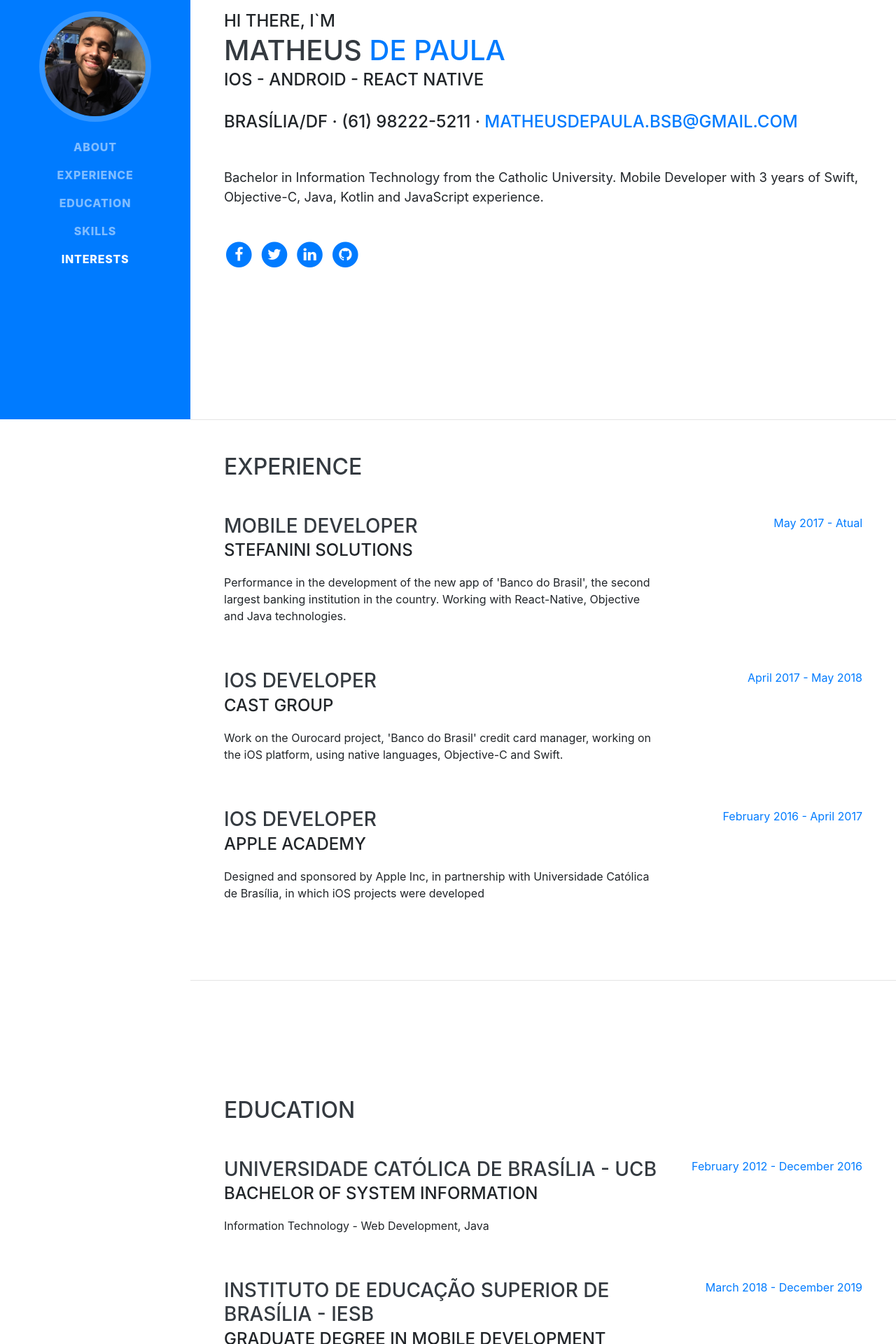
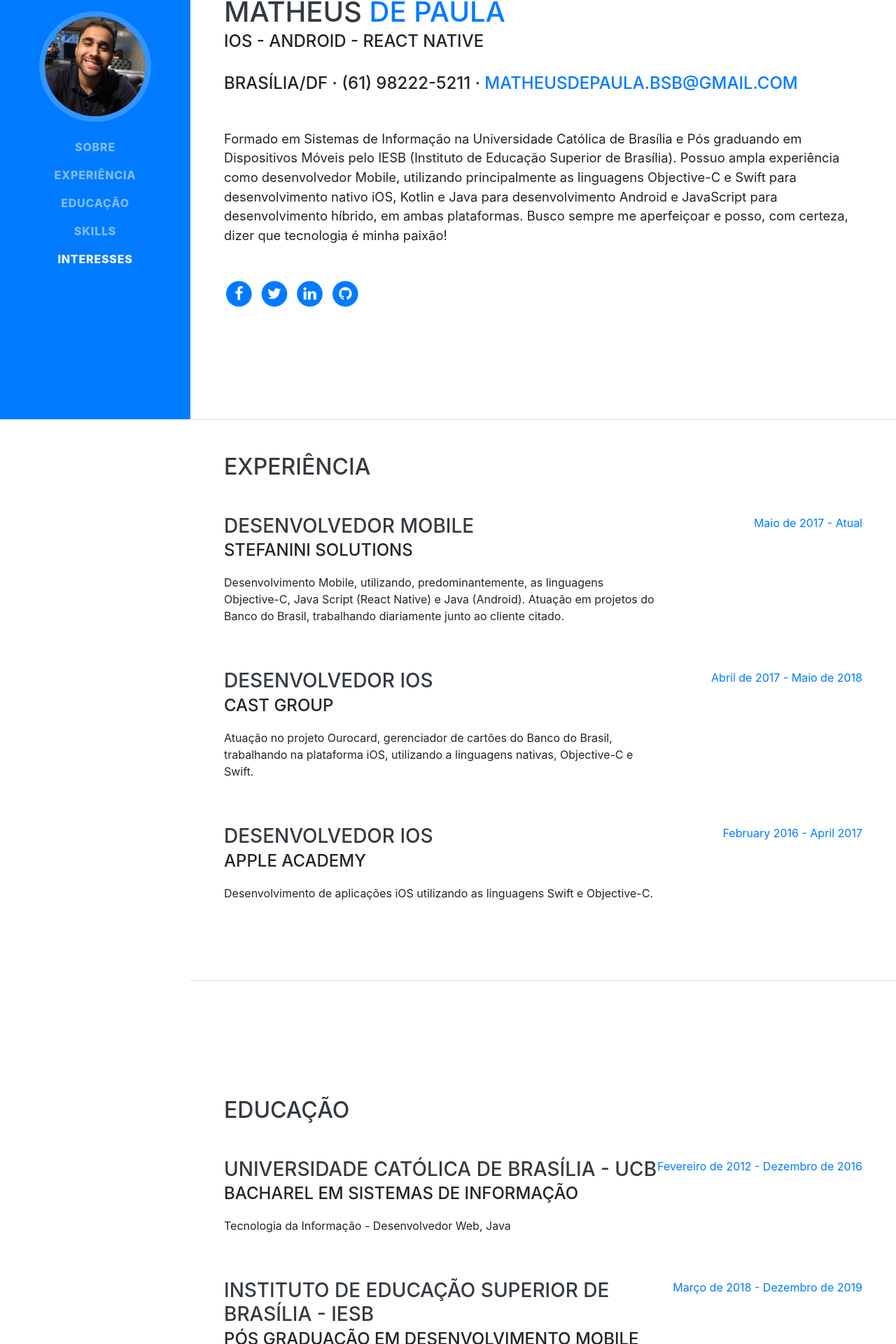
Before and after one commit to matheusdepaula/My-Portifolio, a Vue app: page / in a window 1280 px wide. Shown: the part 201-2121 px from the top of the page at 70% size. Built offline with nearby package versions, Linux system fonts and the light colour scheme; a web font is replaced by a local one.

Commit message:
Portuguese version

```diff
--- a/src/App.vue
+++ b/src/App.vue
@@ -13,19 +13,19 @@
       <div class="collapse navbar-collapse" id="navbarSupportedContent">
         <ul class="navbar-nav">
           <li class="nav-item">
-            <a class="nav-link js-scroll-trigger" href="#about">About</a>
+            <a class="nav-link js-scroll-trigger" href="#about">Sobre</a>
           </li>
           <li class="nav-item">
-            <a class="nav-link js-scroll-trigger" href="#experience">Experience</a>
+            <a class="nav-link js-scroll-trigger" href="#experience">Experiência</a>
           </li>
           <li class="nav-item">
-            <a class="nav-link js-scroll-trigger" href="#education">Education</a>
+            <a class="nav-link js-scroll-trigger" href="#education">Educação</a>
           </li>
           <li class="nav-item">
             <a class="nav-link js-scroll-trigger" href="#skills">Skills</a>
           </li>
           <li class="nav-item">
-            <a class="nav-link js-scroll-trigger" href="#interests">Interests</a>
+            <a class="nav-link js-scroll-trigger" href="#interests">Interesses</a>
           </li>
           <!-- <li class="nav-item">
             <a class="nav-link js-scroll-trigger" href="#awards">Awards</a>
@@ -88,7 +88,7 @@
 
       <section class="resume-section p-3 p-lg-5 d-flex flex-column" id="experience">
         <div class="my-auto">
-          <h2 class="mb-5">Experience</h2>
+          <h2 class="mb-5">Experiência</h2>
 
           <div class="resume-item d-flex flex-column flex-md-row mb-5" v-for="job in experience" :key="job.description">
             <div class="resume-content mr-auto">
@@ -107,7 +107,7 @@
 
       <section class="resume-section p-3 p-lg-5 d-flex flex-column" id="education">
         <div class="my-auto">
-          <h2 class="mb-5">Education</h2>
+          <h2 class="mb-5">Educação</h2>
 
           <div class="resume-item d-flex flex-column flex-md-row mb-5" v-for="educationInfo in education" :key="educationInfo.description">
             <div class="resume-content mr-auto">
@@ -130,7 +130,7 @@
         <div class="my-auto">
           <h2 class="mb-5">Skills</h2>
 
-          <div class="subheading mb-3">Programming Languages &amp; Tools</div>
+          <div class="subheading mb-3">Linguagens de Programação &amp; Ferramentas</div>
           <ul class="list-inline list-icons">
             <li class="list-inline-item">
               <i class="devicons devicons-android"></i>
@@ -183,7 +183,7 @@
 
       <section class="resume-section p-3 p-lg-5 d-flex flex-column" id="interests">
         <div class="my-auto">
-          <h2 class="mb-5">Interests</h2>
+          <h2 class="mb-5">Interesses</h2>
             <div class="resume-item d-flex flex-column flex-md-row mb-3" v-for="item in interests" :key="item.description">
               <p>{{ item.detail }}</p>
             </div>
@@ -234,32 +234,32 @@
   data () {
     return {
       title: 'My portfolio',
-      welcome: 'Hi there, I`M',
+      welcome: 'Olá, Eu sou o',
       name: 'MATHEUS',
       surname: 'DE PAULA',
       technologies: 'iOS - Android - React Native',
       info: 'Brasília/DF · (61) 98222-5211 ·',
       email: 'matheusdepaula.bsb@gmail.com',
-      aboutMe: 'Bachelor in Information Technology from the Catholic University. Mobile Developer with 3 years of Swift, Objective-C, Java, Kotlin and JavaScript experience.',
+      aboutMe: 'Formado em Sistemas de Informação na Universidade Católica de Brasília e Pós graduando em Dispositivos Móveis pelo IESB (Instituto de Educação Superior de Brasília). Possuo ampla experiência como desenvolvedor Mobile, utilizando principalmente as linguagens Objective-C e Swift para desenvolvimento nativo iOS, Kotlin e Java para desenvolvimento Android e JavaScript para desenvolvimento híbrido, em ambas plataformas. Busco sempre me aperfeiçoar e posso, com certeza, dizer que tecnologia é minha paixão!',
       experience: [
         {
-          position: 'Mobile Developer',
+          position: 'Desenvolvedor Mobile',
           company: 'Stefanini Solutions',
-          description: 'Performance in the development of the new app of \'Banco do Brasil\', the second largest banking institution in the country. Working with React-Native, Objective and Java technologies.',
-          startDate: 'May 2017',
+          description: 'Desenvolvimento Mobile, utilizando, predominantemente, as linguagens Objective-C, Java Script (React Native) e Java (Android). Atuação em projetos do Banco do Brasil, trabalhando diariamente junto ao cliente citado.',
+          startDate: 'Maio de 2017',
           endDate: 'Atual'
         },
         {
-          position: 'iOS Developer',
+          position: 'Desenvolvedor iOS',
           company: 'Cast Group',
-          description: 'Work on the Ourocard project, \'Banco do Brasil\' credit card manager, working on the iOS platform, using native languages, Objective-C and Swift.',
-          startDate: 'April 2017',
-          endDate: 'May 2018'
+          description: 'Atuação no projeto Ourocard, gerenciador de cartões do Banco do Brasil, trabalhando na plataforma iOS, utilizando a linguagens nativas, Objective-C e Swift.',
+          startDate: 'Abril de 2017',
+          endDate: 'Maio de 2018'
         },
         {
-          position: 'iOS Developer',
+          position: 'Desenvolvedor iOS',
           company: 'Apple Academy',
-          description: 'Designed and sponsored by Apple Inc, in partnership with Universidade Católica de Brasília, in which iOS projects were developed',
+          description: 'Desenvolvimento de aplicações iOS utilizando as linguagens Swift e Objective-C.',
           startDate: 'February 2016',
           endDate: 'April 2017'
         }
@@ -267,19 +267,19 @@
       education: [
         {
           institute: 'UNIVERSIDADE CATÓLICA DE BRASÍLIA - UCB',
-          degree: 'BACHELOR OF SYSTEM INFORMATION',
-          knowledge: 'Information Technology - Web Development, Java',
+          degree: 'BACHAREL EM SISTEMAS DE INFORMAÇÃO',
+          knowledge: 'Tecnologia da Informação - Desenvolvedor Web, Java',
           aditionalInfo: '',
-          startDate: 'February 2012',
-          endDate: 'December 2016'
+          startDate: 'Fevereiro de 2012',
+          endDate: 'Dezembro de 2016'
         },
         {
           institute: 'INSTITUTO DE EDUCAÇÃO SUPERIOR DE BRASÍLIA - IESB',
-          degree: 'GRADUATE DEGREE IN MOBILE DEVELOPMENT',
-          knowledge: 'Mobile Development: Android, iOS, React-Native, AWS, Adobe Illustrator',
+          degree: 'PÓS GRADUAÇÃO EM DESENVOLVIMENTO MOBILE',
+          knowledge: 'Desenvolvimento Mobile: Android, iOS, React-Native, AWS, Adobe Illustrator',
           aditionalInfo: '',
-          startDate: 'March 2018',
-          endDate: 'December 2019'
+          startDate: 'Março de 2018',
+          endDate: 'Dezembro de 2019'
         }
       ],
       workflow: [
@@ -310,13 +310,13 @@
       ],
       interests: [
         {
-          detail: 'Besides the passion for technology, I also enjoy my free time playing sports, being close to my family and friends and learning new things.'
+          detail: 'Além da paixão pela tecnologia, também aproveito o meu tempo livre praticando esportes, estando perto da minha família e amigos e também aprendendo coisas novas.'
         },
         {
-          detail: 'I spend a lot of my time also learning about new technologies, trends and innovations that are running around the world. I really enjoy watching Ted Talks and reading articles on sites like Medium.'
+          detail: 'Eu invisto muito do meu tempo também aprendendo sobre novas tecnologias, tendências e inovações que estão acontecendo ao redor do mundo. Gosto muito de assistir Ted Talks e ler artigos em sites como o Medium.'
         },
         {
-          detail: 'I also have to say that I\'m passionate about traveling and I\'m hoping to travel to various countries around the world.'
+          detail: 'Sou também apaixonado por viagens e espero ter a oportunidade de viajar para vários países ao redor do mundo.'
         }
       ]
     }
```
